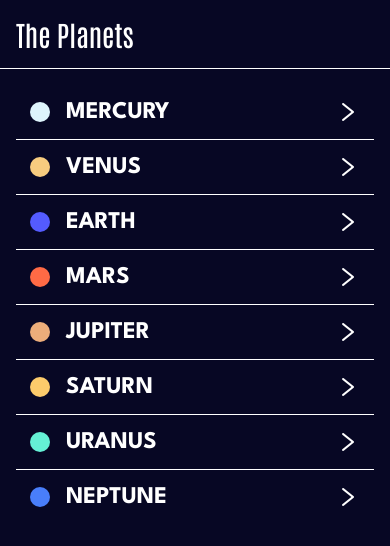
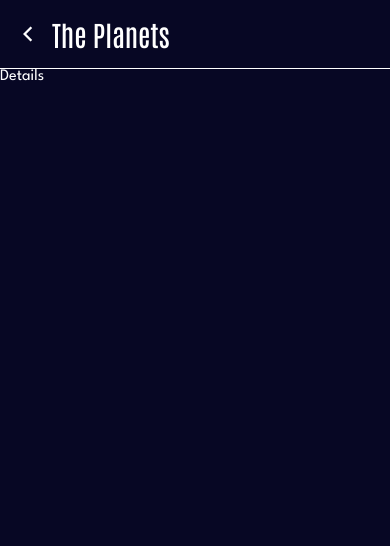
Before and after one commit to mhSadique/solar-system, a React Native app: screen /Details in a window 390 px wide. Shown: the top 546 px of the page. Built offline with nearby package versions, Linux system fonts and the light colour scheme.

Commit message:
basic navigation done

```diff
--- a/App.js
+++ b/App.js
@@ -4,6 +4,7 @@ import { NavigationContainer, DarkTheme } from '@react-navigation/native';
 import { createNativeStackNavigator } from '@react-navigation/native-stack';
 import Home from './src/screens/home'
 import { StatusBar as ExpoStatusBar } from 'expo-status-bar';
+import Details from './src/screens/details';
 
 const Stack = createNativeStackNavigator();
 
@@ -23,6 +24,7 @@ export default function App() {
       <NavigationContainer>
         <Stack.Navigator screenOptions={{ headerShown: false }}>
           <Stack.Screen name='Home' component={Home} />
+          <Stack.Screen name='Details' component={Details} />
         </Stack.Navigator>
       </NavigationContainer>
       <ExpoStatusBar style='light' />
--- a/src/components/planet-header.js
+++ b/src/components/planet-header.js
@@ -1,12 +1,23 @@
 import React from 'react';
-import { StyleSheet, View } from 'react-native';
+import { Pressable, StyleSheet, View } from 'react-native';
 import { colors } from '../theme/colors';
 import { spacing } from '../theme/spacing';
 import Text from './text/text';
+import { Ionicons } from '@expo/vector-icons';
+import { useNavigation } from '@react-navigation/native';
 
-const PlanetHeader = () => {
+const PlanetHeader = ({ backBtn }) => {
+    const navigation = useNavigation();
     return (
         <View style={styles.container}>
+            {backBtn && (
+                <Pressable
+                    onPress={() => navigation.goBack()}
+                    style={styles.backBtn}
+                >
+                    <Ionicons name="chevron-back-sharp" size={24} color="white" />
+                </Pressable>
+            )}
             <Text preset='h2'>The Planets</Text>
         </View>
     );
@@ -18,6 +29,11 @@ const styles = StyleSheet.create({
     container: {
         padding: spacing[6],
         borderBottomWidth: 0.5,
-        borderBottomColor: colors.white
+        borderBottomColor: colors.white,
+        flexDirection: 'row',
+        alignItems: 'center'
+    },
+    backBtn: {
+        marginRight: spacing[4]
     }
 })
--- /dev/null
+++ b/src/screens/details.js
@@ -0,0 +1,24 @@
+import React from 'react';
+import { View, StyleSheet } from 'react-native';
+import Text from '../components/text/text';
+import { SafeAreaView } from 'react-native-safe-area-context';
+import PlanetHeader from '../components/planet-header';
+import { colors } from '../theme/colors';
+
+const Details = () => {
+    return (
+        <SafeAreaView style={styles.container}>
+            <PlanetHeader backBtn={true} />
+            <Text>Details</Text>
+        </SafeAreaView>
+    );
+};
+
+const styles = StyleSheet.create({
+    container: {
+        flex: 1,
+        backgroundColor: colors.black
+    },
+})
+
+export default Details;
--- a/src/screens/home.js
+++ b/src/screens/home.js
@@ -1,4 +1,4 @@
-import { Button, StyleSheet, FlatList, View } from "react-native";
+import { Button, StyleSheet, FlatList, View, Pressable } from "react-native";
 import PlanetHeader from "../components/planet-header";
 import Text from "../components/text/text";
 import { SafeAreaView } from 'react-native-safe-area-context'
@@ -17,13 +17,16 @@ const Home = ({ navigation }) => {
                 data={PLANET_LIST}
                 keyExtractor={item => item.name}
                 renderItem={({ item }) => (
-                    <View style={styles.item}>
+                    <Pressable
+                        onPress={() => navigation.navigate('Details')}
+                        style={styles.item}
+                    >
                         <View style={styles.imageTextContainer}>
                             <View style={[styles.circle, { backgroundColor: item.color }]} />
                             <Text preset="h3" style={styles.itemName}>{item.name}</Text>
                         </View>
                         <AntDesign name="right" size={24} color={colors.white} />
-                    </View>
+                    </Pressable>
                 )}
             />
         </SafeAreaView>
```
